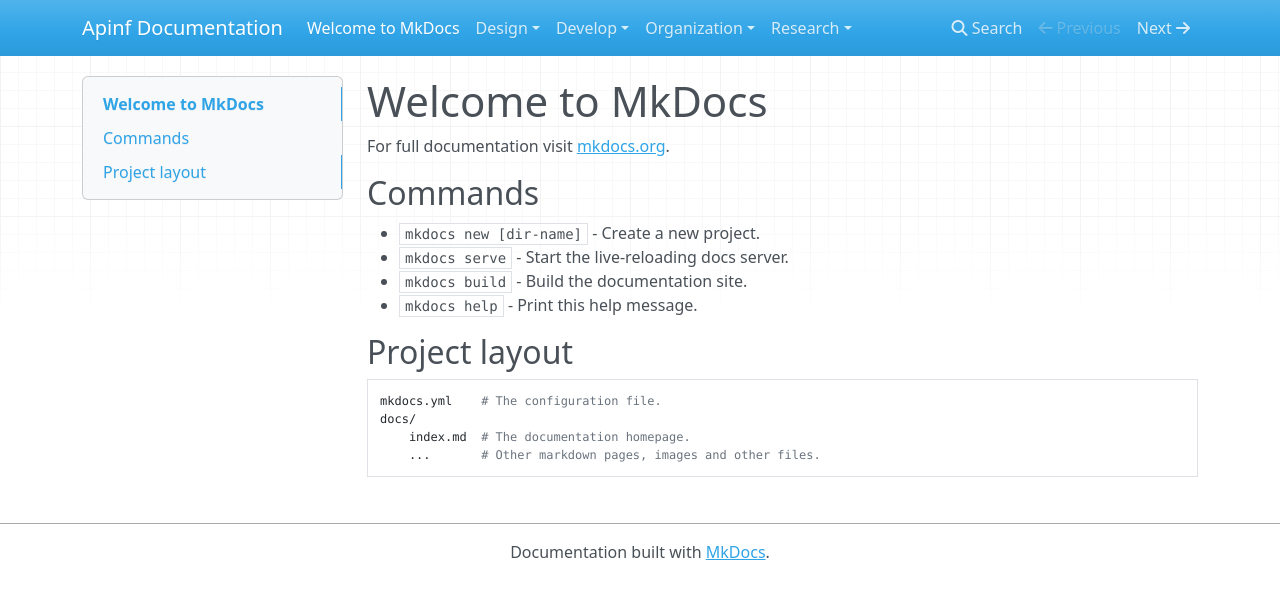
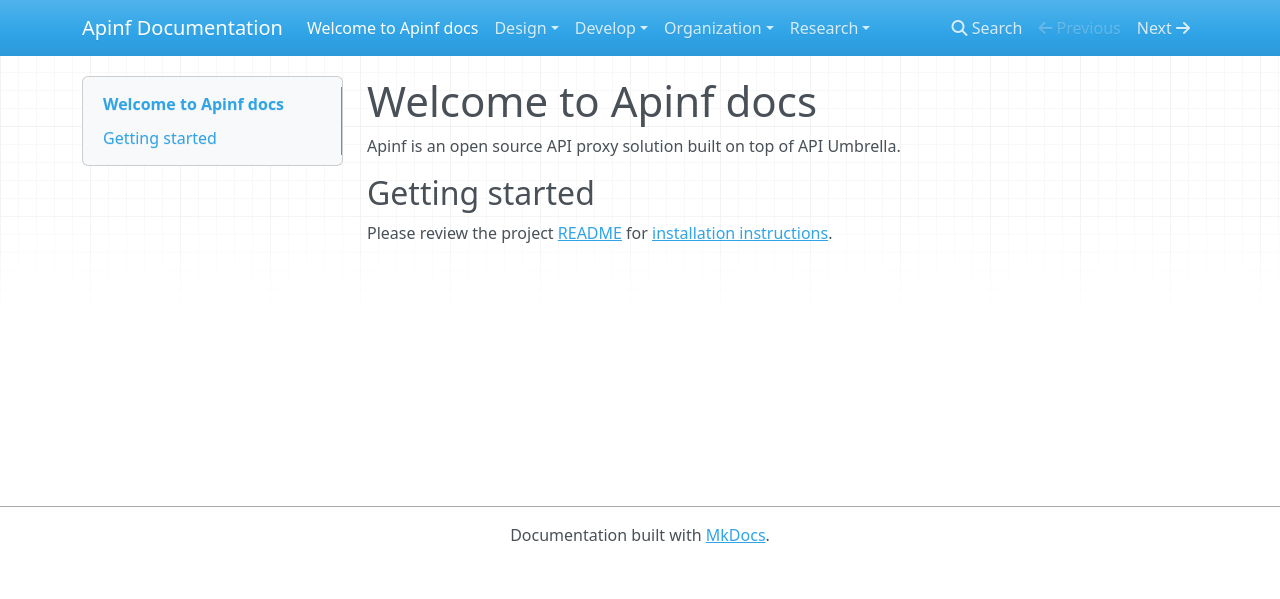
Before and after one commit to apinf/docs, an MkDocs documentation site: the page built from docs/index.md, in a window 1280 px wide. Shown: the top 599 px of the page. Built offline with MkDocs 1.6.1, drawn with Linux system fonts in a browser that asks for light colours; nearby versions of some CDN libraries.

```diff
--- a/docs/index.md
+++ b/docs/index.md
@@ -1,17 +1,6 @@
-# Welcome to MkDocs
+# Welcome to Apinf docs
 
-For full documentation visit [mkdocs.org](http://mkdocs.org).
+Apinf is an open source API proxy solution built on top of API Umbrella.
 
-## Commands
-
-* `mkdocs new [dir-name]` - Create a new project.
-* `mkdocs serve` - Start the live-reloading docs server.
-* `mkdocs build` - Build the documentation site.
-* `mkdocs help` - Print this help message.
-
-## Project layout
-
-    mkdocs.yml    # The configuration file.
-    docs/
-        index.md  # The documentation homepage.
-        ...       # Other markdown pages, images and other files.
+## Getting started
+Please review the project [README](https://github.com/apinf/api-umbrella-dashboard) for [installation instructions](https://github.com/apinf/api-umbrella-dashboard#installation).
```
Also changed, not shown: docs/design/Feedback-CommentListUI.svg (added).
